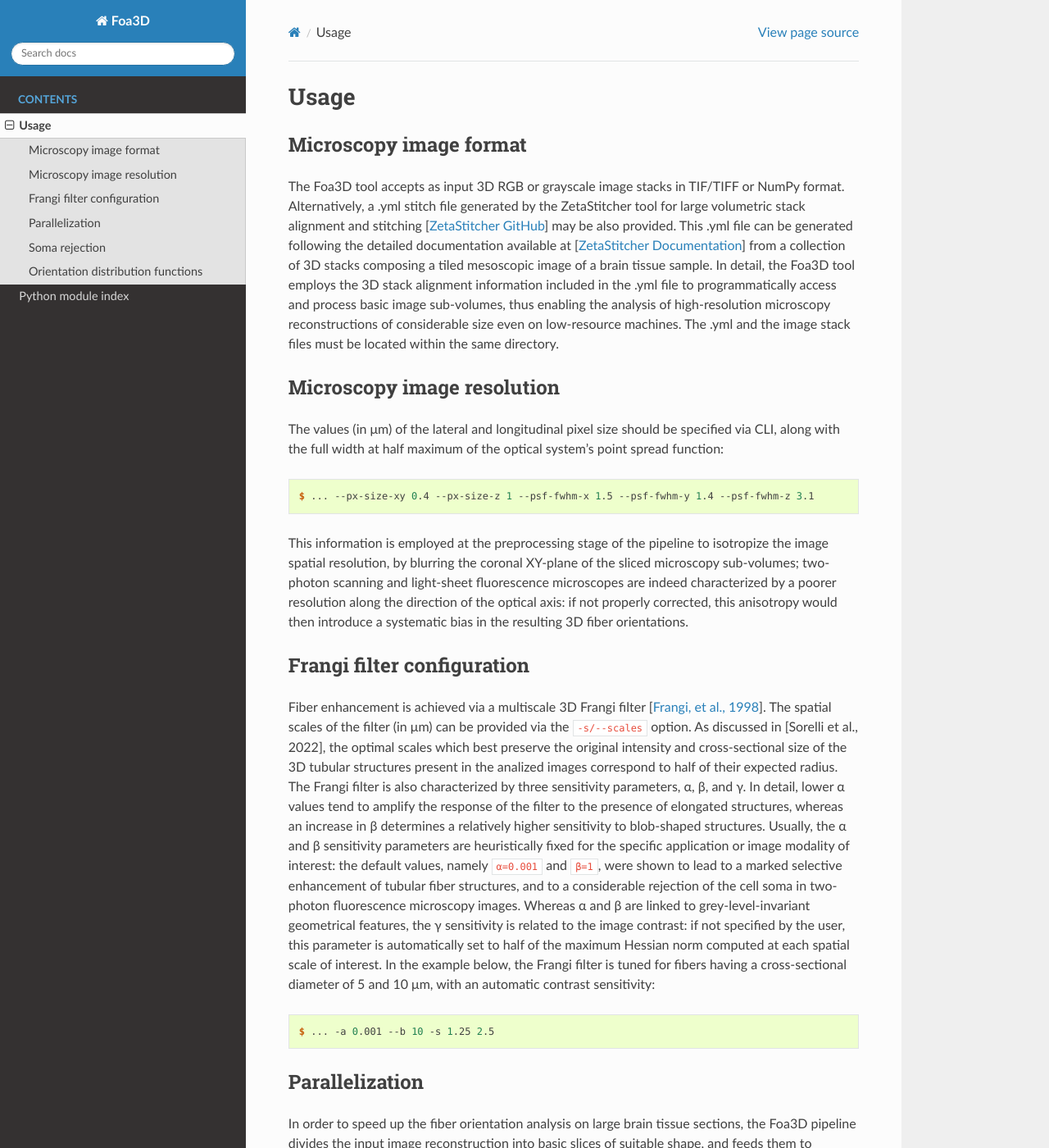
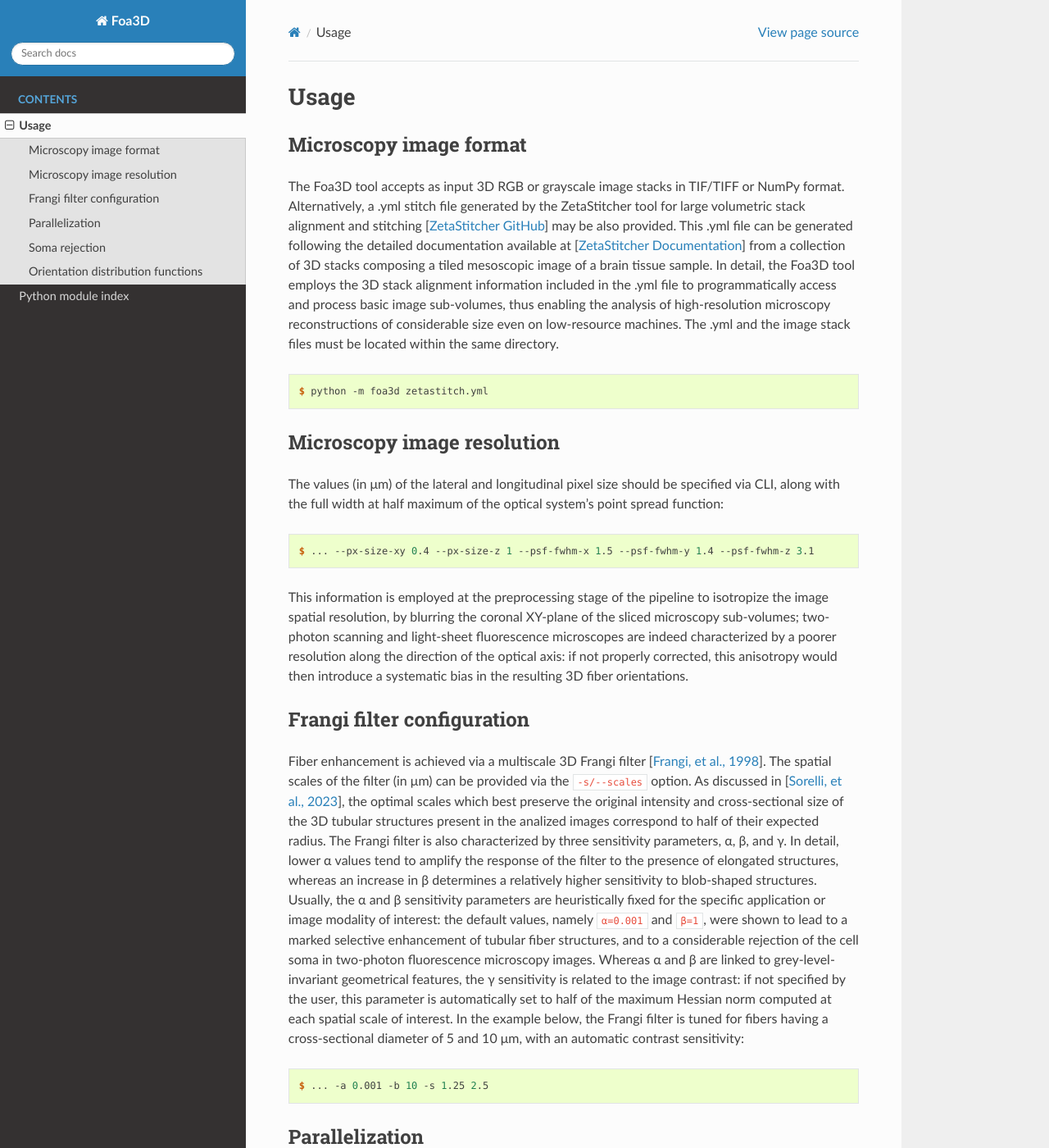
Before and after one commit to lens-biophotonics/fiber-orientation-analysis, a Sphinx documentation site: the page built from doc/source/usage.rst, in a window 1280 px wide and 1400 px high. Shown: the whole window at 82% size. Built offline with Sphinx 7.4.7 and the Read the Docs theme 2.0.0, drawn with Linux system fonts in a browser that asks for light colours; formulas are drawn with MathJax 3; some of the changed text lies outside the part shown.

```diff
--- a/doc/source/usage.rst
+++ b/doc/source/usage.rst
@@ -18,6 +18,10 @@
 thus enabling the analysis of high-resolution microscopy reconstructions
 of considerable size even on low-resource machines.
 The .yml and the image stack files must be located within the same directory.
+
+.. code-block:: console
+
+   $ python -m foa3d zetastitch.yml
 
 .. _resolution:
 
@@ -42,7 +46,8 @@
 ---------------------------
 Fiber enhancement is achieved via a multiscale 3D Frangi filter [`Frangi, et al., 1998 <https://doi.org/10.1007/BFb0056195>`_].
 The spatial scales of the filter (in μm) can be provided via the ``-s/--scales`` option.
-As discussed in [Sorelli et al., 2022], the optimal scales which best preserve the original intensity
+As discussed in [`Sorelli, et al., 2023 <https://doi.org/10.1038/s41598-023-30953-w>`_],
+the optimal scales which best preserve the original intensity
 and cross-sectional size of the 3D tubular structures present in the analized images
 correspond to half of their expected radius.
 The Frangi filter is also characterized by three sensitivity parameters, α, β, and γ.
@@ -61,7 +66,7 @@
 
 .. code-block:: console
 
-   $ ... -a 0.001 --b 10 -s 1.25 2.5
+   $ ... -a 0.001 -b 10 -s 1.25 2.5
 
 .. _parallelization:
 
```
Also changed, not shown: other parts of doc/source/usage.rst (+4 -3 lines), 3 other files.
